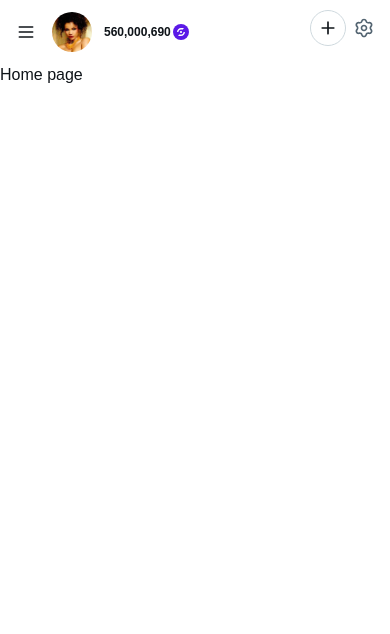
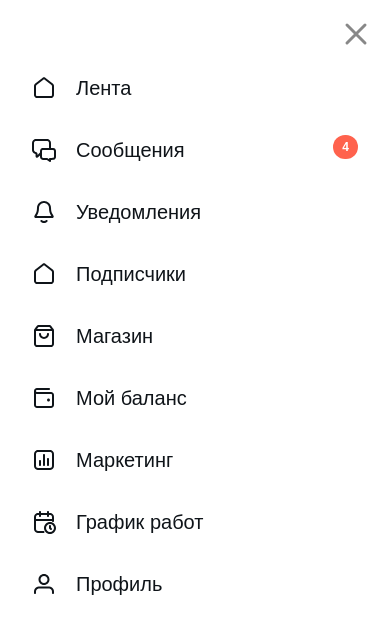
Before and after one commit to klavrenuk/next-notifications, a Next.js app in the folder notifications/: page / in a window 390 px wide. Shown: the top 634 px of the page. Built offline with nearby package versions, Linux system fonts and the light colour scheme.

Commit message:
AppHeaderMobile мобильная верстка

```diff
--- /dev/null
+++ b/notifications/src/components/aside/AppAsideMobile.tsx
@@ -0,0 +1,26 @@
+import styles from './styles/app-aside-mobile.module.scss'
+
+import {appNavigation} from "@/constants/aside-nav";
+
+import Image from "next/image";
+
+import NavAside from "@/components/navigation/NavAside";
+
+
+export default function AppAsideMobile() {
+    return (
+        <div className={styles.appAsideMobile}>
+            <div className={styles.control}>
+                <button>
+                    <Image
+                        src={"/icon/icon-close.svg"}
+                        alt={""}
+                        height={36}
+                        width={36}
+                    />
+                </button>
+            </div>
+            <NavAside list={appNavigation} />
+        </div>
+    )
+}
--- /dev/null
+++ b/notifications/src/components/aside/styles/app-aside-mobile.module.scss
@@ -0,0 +1,16 @@
+.appAsideMobile {
+  position: fixed;
+  top: 0;
+  left: 0;
+  width: 100%;
+  height: 100%;
+  z-index: 100;
+  padding: 16px;
+  overflow: auto;
+  background: var(--color-white);
+}
+
+.control {
+  display: flex;
+  justify-content: flex-end;
+}
--- a/notifications/src/layouts/AppLayout.tsx
+++ b/notifications/src/layouts/AppLayout.tsx
@@ -5,6 +5,7 @@ import { mediaQueries } from '@/constants/app'
 
 import AppAside from '@/components/aside/AppAside';
 import AppHeaderMobile from '@/components/header/AppHeaderMobile';
+import AppAsideMobile from '@/components/aside/AppAsideMobile';
 
 import styles from './styles/app-layout.module.scss'
 
@@ -18,6 +19,8 @@ export default function AppLayout({ children }: { children: React.ReactNode }) {
       { isMobile && <AppHeaderMobile /> }
 
       <main>{children}</main>
+
+      { isMobile && <AppAsideMobile />}
     </div>
   );
 }
```
Also changed, not shown: notifications/public/icon/icon-close.svg (added).
